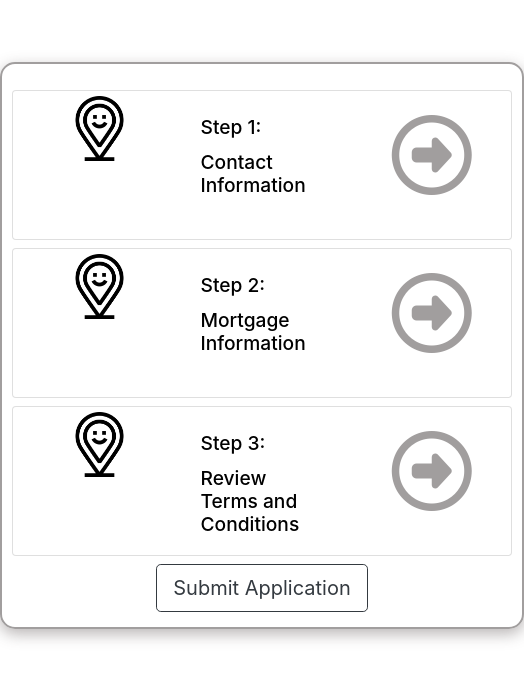
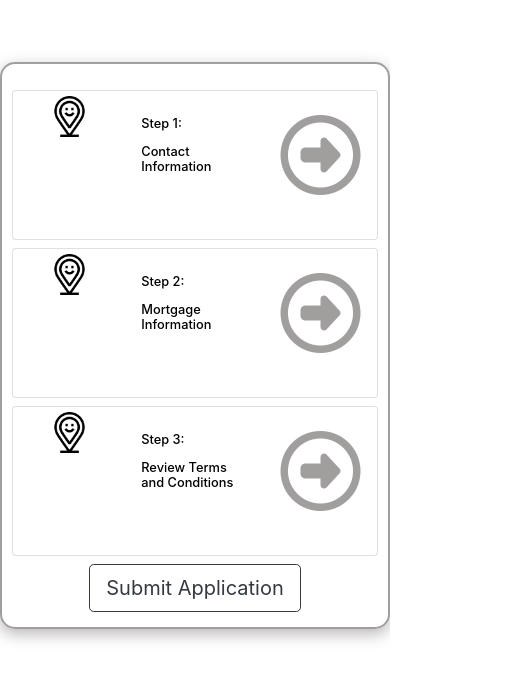
Before and after one commit to Terry-N/joepurewal, a plain HTML site: page apply/apply.html in a window 390 px wide. Shown: the part 152-832 px from the top of the page, 524 px wide, since content can reach past the window. Drawn offline with Linux system fonts and the light colour scheme.

Commit message:
Fixed mobile scaling

```diff
--- a/apply/apply.html
+++ b/apply/apply.html
@@ -33,18 +33,18 @@
 
     <div class="card mb-2 mt-3 mx-auto" onclick="buttonToContactInfo()">
       <div class="row no-gutters">
-        <div class="col-md-4 text-center">
+        <div class="col text-center">
           <img src="../images/location.png" class="card-img" alt="temp">
         </div>
-        <div class="col-md-4">
+        <div class="col-5">
           <div class="card-body">
             <h6 class="card-title">Step 1:</h6>
             <h5 class="card-title">Contact Information</h5>
           </div>
         </div>
-        <div class="col-md-4  text-center">
+        <div class="col text-center">
           <span style="font-size: 5em; color: rgb(161, 158, 158);">
-            <i class="far fa-arrow-alt-circle-right card-img"></i>
+            <i class="far fa-arrow-alt-circle-right"></i>
           </span>
         </div>
       </div>
@@ -52,18 +52,18 @@
 
     <div class="card mb-2 mx-auto">
       <div class="row no-gutters">
-        <div class="col-md-4 text-center">
+        <div class="col text-center">
           <img src="../images/location.png" class="card-img" alt="...">
         </div>
-        <div class="col-md-4">
+        <div class="col-5">
           <div class="card-body">
             <h6 class="card-title">Step 2:</h6>
             <h5 class="card-title">Mortgage Information</h5>
           </div>
         </div>
-        <div class="col-md-4 text-center">
+        <div class="col text-center">
           <span style="font-size: 5em; color: rgb(161, 158, 158);">
-            <i class="far fa-arrow-alt-circle-right card-img"></i>
+            <i class="far fa-arrow-alt-circle-right"></i>
           </span>
         </div>
       </div>
@@ -71,19 +71,19 @@
 
     <div class="card mb-2 mx-auto">
       <div class="row no-gutters">
-        <div class="col-md-4 text-center">
+        <div class="col text-center">
 
           <img src="../images/location.png" class="card-img" alt="...">
         </div>
-        <div class="col-md-4">
+        <div class="col-5">
           <div class="card-body">
             <h6 class="card-title">Step 3:</h6>
             <h5 class="card-title">Review Terms and Conditions</h5>
           </div>
         </div>
-        <div class="col-md-4 text-center">
+        <div class="col text-center">
           <span style="font-size: 5em; color: rgb(161, 158, 158);">
-            <i class="far fa-arrow-alt-circle-right card-img"></i>
+            <i class="far fa-arrow-alt-circle-right"></i>
           </span>
         </div>
       </div>
--- a/css/applyStyle.css
+++ b/css/applyStyle.css
@@ -26,13 +26,13 @@ html.is-leaving .transition-fade {
 .applicationList {
     border: solid rgb(161, 158, 158) 2px;
     border-radius: 15px;
-    width: 550px;
+    max-width: 550px;
     box-shadow: 0 5px 15px rgba(80, 71, 71, 0.4);
 }
 
 .card {
     height: 150px;
-    width: 500px;
+    max-width: 500px;
     color: black;
     background: white;
     transition: all 0.2s ease-in-out;
@@ -62,6 +62,10 @@ html.is-leaving .transition-fade {
         padding: 5px;
     }
 
+    .card-title {
+        font-size: 0.8em;
+    }
+
     .card-img {
         max-width: 40%;
     }
@@ -73,10 +77,6 @@ html.is-leaving .transition-fade {
         padding: 10px;
         box-shadow: 0 5px 15px rgba(80, 71, 71, 0.4);
         width: auto;
-    }
-
-    .col-md-4 {
-        width: 33.3%;
     }
 
     .spacingBox {
--- a/css/contactInfoStyle.css
+++ b/css/contactInfoStyle.css
@@ -0,0 +1,3 @@
+h2 {
+    text-align: center;
+}
--- a/css/homeStyle.css
+++ b/css/homeStyle.css
@@ -7,7 +7,6 @@ footer {
 /* make images responsively scale down, but never larger than original size */
 img {
     max-width: 100%;
-    width: auto;
     height: auto;
 }
 
```
Also changed, not shown: apply/contact-info.html (+1 -1 lines), index.html (+12 -12 lines).
